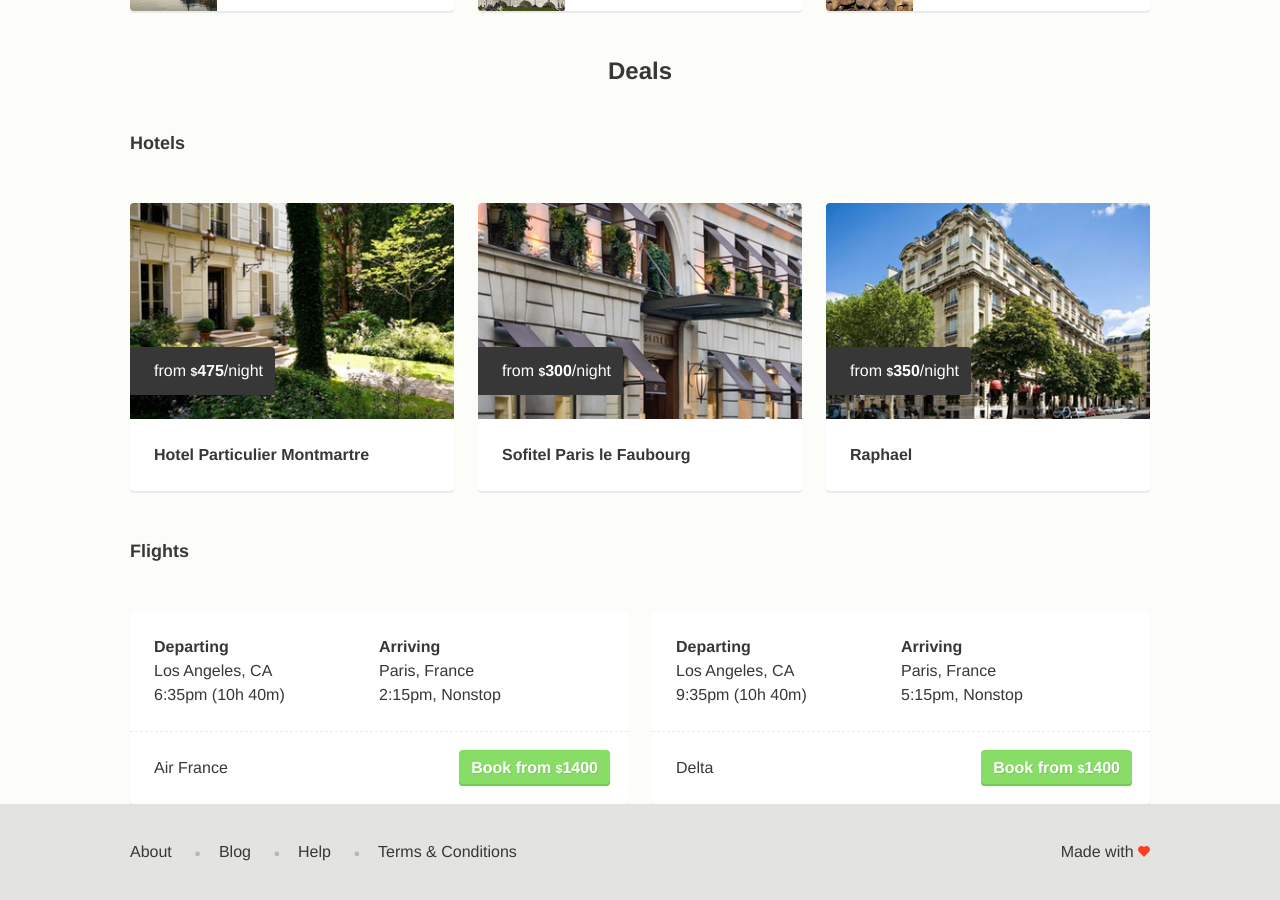
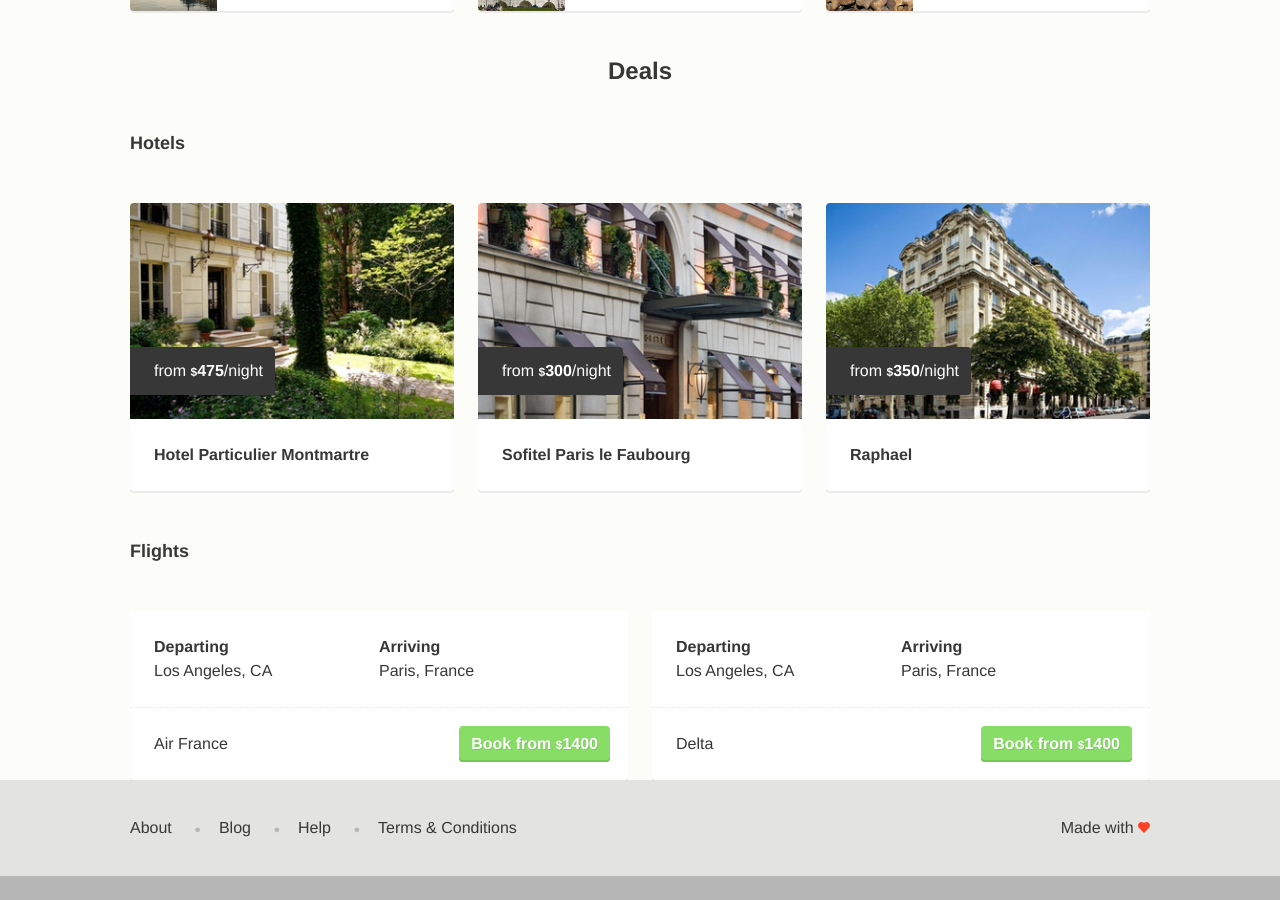
Before and after one commit to cesarfigueroa/triphip, a Jekyll site: the page built from destinations/paris.html, in a window 1280 px wide and 900 px high, scrolled down 901 px. Built offline with Jekyll 4.4.1, drawn with Linux system fonts in a browser that asks for light colours; after the commit the page ends 1777 px from its top, so only the background shows below that.

Commit message:
Remove flight details from deals

```diff
--- a/destinations/paris.html
+++ b/destinations/paris.html
@@ -91,13 +91,6 @@ permalink: /destinations/france/paris/
                 </tr>
               </thead>
 
-              <tfoot>
-                <tr>
-                  <td>6:35pm (10h 40m)</td>
-                  <td>2:15pm, Nonstop</td>
-                </tr>
-              </tfoot>
-
               <tbody>
                 <tr>
                   <td>Los Angeles, CA</td>
@@ -130,13 +123,6 @@ permalink: /destinations/france/paris/
                 </tr>
               </thead>
 
-              <tfoot>
-                <tr>
-                  <td>9:35pm (10h 40m)</td>
-                  <td>5:15pm, Nonstop</td>
-                </tr>
-              </tfoot>
-
               <tbody>
                 <tr>
                   <td>Los Angeles, CA</td>
```
